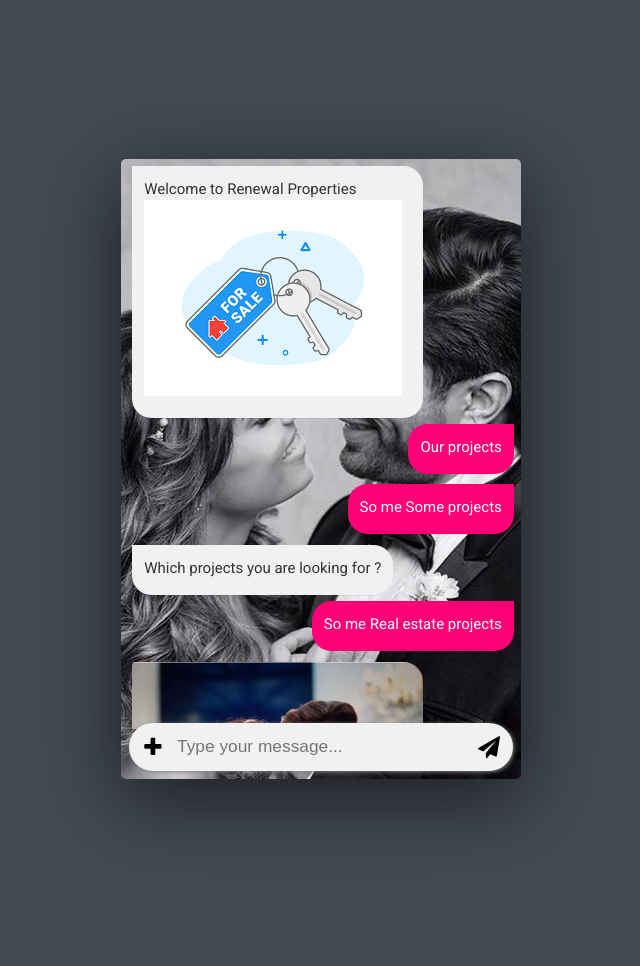
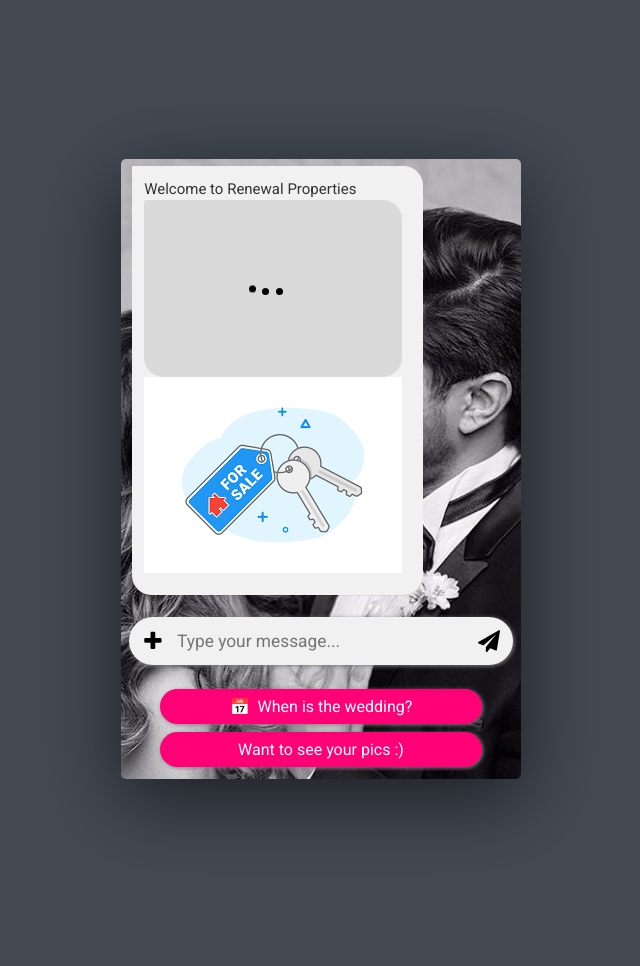
Before and after one commit to soumyassingharoy/chat_project, a PHP site: page / in a window 1280 px wide. Shown: the part 353-1319 px from the top of the page, without its empty margins (319-959 px from the left). Run offline with PHP 8.4, Linux system fonts and the light colour scheme.

Commit message:
chat massage

```diff
--- a/css/chat.css
+++ b/css/chat.css
@@ -39,6 +39,44 @@
 img{
 	max-width: 100%;
 }
+
+@-ms-viewport {
+  width: auto !important;
+}
+* {
+  box-sizing: border-box;
+}
+html {
+  font-weight: 400;
+  -webkit-font-smoothing: antialiased;
+}
+html,
+input {
+  font-family: var(--font-family);
+}
+body,
+html {
+  height: 100%;
+  margin: 0;
+  padding: 0;
+  overflow-x: hidden;
+}
+body {
+  transition: 0.3s ease-out;
+}
+body > div {
+  height: 100%;
+}
+body > ul {
+  position: relative;
+  height: 100%;
+}
+#loading_gif {
+  position: fixed;
+  top: 50%;
+  left: 50%;
+}
+
 
 .chat-content-wrapper{
 	width: 100%;
@@ -109,11 +147,13 @@
 
 ::-webkit-scrollbar-thumb {
   background: var(--text-color1);
+  opacity: 0;
 }
 
 ::-webkit-scrollbar-thumb:hover {
   background: var(--highlight-colour);
 }
+
 
 .chat-content-wrapper .conversation-container{
 	display: flex;
@@ -169,7 +209,59 @@
     padding: 12px 12px;
     margin: 3.2px;
     max-width: 75%;
+
+    opacity: 1;
+  -webkit-animation-name: mbsc-anim-p-in;
+  -webkit-animation-duration: 0.3s;
+  -webkit-transform: scale(1);
+  animation-name: mbsc-anim-p-in;
+  animation-duration: 0.1s;
+  transform: scale(1);
+
 }
+
+@keyframes mbsc-anim-p-in {
+  from {
+    opacity: 0;
+    transform: scale(0.8);
+  }
+  to {
+    opacity: 1;
+    transform: scale(1);
+  }
+}
+@-webkit-keyframes mbsc-anim-p-in {
+  from {
+    opacity: 0;
+    -webkit-transform: scale(0.8);
+  }
+  to {
+    opacity: 1;
+    -webkit-transform: scale(1);
+  }
+}
+@keyframes mbsc-anim-p-out {
+  from {
+    opacity: 1;
+    transform: scale(1);
+  }
+  to {
+    opacity: 0;
+    transform: scale(0.8);
+  }
+}
+@-webkit-keyframes mbsc-anim-p-out {
+  from {
+    opacity: 1;
+    -webkit-transform: scale(1);
+  }
+  to {
+    opacity: 0;
+    -webkit-transform: scale(0.8);
+  }
+}
+
+
 .chat-area .message.bot .message-body{
     border-top-right-radius: 1.3em;
     border-bottom-left-radius: 1.3em;
@@ -522,6 +614,101 @@
 	padding: 4px;
 	border-radius: 4px !important;
 }
+.image-loader {
+    width: 100%;
+    height: 177px;
+    background-color: #dadada;
+    border-radius: 1.3em;
+    border-top-left-radius: 3px;
+    position: relative;
+}
+.image-loader-animation {
+    position: absolute;
+    top: 45%;
+    right: 45%;
+    margin: auto;
+}
+.text-loader {
+    width: 100%;
+    height: auto;
+    background-color: transparent;
+    border-radius: 1.3em;
+    border-top-left-radius: 3px;
+    position: relative;
+    min-width: 40px;
+    display: flex;
+    justify-content: center;
+    align-items: center;
+    text-align: center;
+}
+.text-loader-animation {
+    position: static;
+    width: 100%;
+    padding: 0;
+    margin: 0;
+    border: none;
+    outline: none;
+}
+
+.dot {
+    display: inline-block;
+    width: 7px;
+    height: 7px;
+    border-radius: 50%;
+    margin-right: 3px;
+    background-color: var(--message-bot-text-color);
+    animation: wave 1.3s linear infinite;
+}
+
+.chat-area .message.user .message-body .dot{
+	background-color: var(--message-user-text-color);
+}
+
+#wave {
+  position: relative;
+  text-align: center;
+  width: 32px;
+  height: 20px;
+  margin-left: auto;
+  margin-right: auto;
+}
+.dot {
+  display: inline-block;
+  width: 7px;
+  height: 7px;
+  border-radius: 50%;
+  margin-right: 3px;
+  background-color: #000;
+  animation: wave 1.3s linear infinite;
+}
+.dot:nth-child(2) {
+  animation-delay: -1.1s;
+}
+.dot:nth-child(3) {
+  animation-delay: -0.9s;
+}
+@keyframes wave {
+  0%,
+  100%,
+  60% {
+    transform: initial;
+  }
+  30% {
+    transform: translateY(-10px);
+  }
+}
+
+
+.owl-carousel .owl-nav button.owl-next, .owl-carousel .owl-nav button.owl-prev, .owl-carousel button.owl-dot{
+	background: var(--message-bot-bg-color);
+	color: var(--message-bot-text-color);
+}
+.owl-theme .owl-nav [class*='owl-']:hover{
+	background: var(--message-user-bg-color);
+    color: var(--message-user-text-color);
+    text-decoration: none;
+}
+
 
 /*/////chatArea-end/////*/
 
@@ -533,13 +720,14 @@
 .chat-content-wrapper .create-newmessage{
     position: absolute;
     bottom: 0;
-    height: 48px;
+    height: auto;
     left: 0;
     padding-left: 0;
     width: 96%;
     margin:0 2%;
     background-color: transparent;
     margin-bottom: 8px;
+    z-index: 9999;
 }
 .create-newmessage .input-containter{
 	width: 100%;
@@ -605,30 +793,32 @@
     align-items: center;
 }
 
-/*/////footer-end/////*/
+
+/*//////*/
 
 
-.quick-reply {
-	-webkit-animation: scaleIn 1s cubic-bezier(0.68, -0.55, 0.265, 1.10);
-    -moz-animation: scaleIn 1s cubic-bezier(0.68, -0.55, 0.265, 1.10);
-    animation: scaleIn 1s cubic-bezier(0.68, -0.55, 0.265, 1.10);
-    -webkit-transform-origin: left bottom;
-    -moz-transform-origin: left bottom;
-    -ms-transform-origin: left bottom;
-    -o-transform-origin: left bottom;
-    transform-origin: left bottom;
-
-    display: flex;
-    justify-content: center;
-    align-items: center;
-    flex-wrap: wrap;
+.quick-reply{
+	overflow: auto;
+    font-size: 16px;
+    position: static;
+    bottom: 0;
+    height: auto;
+    left: 0;
+    padding-left: 0;
+    width: 100%;
+    border-bottom-right-radius: 5px;
+    border-bottom-left-radius: 5px;
+}
+.quick-reply .quick-reply-list{
+	list-style: none;
+    word-wrap: break-word;
     text-align: center;
-    clear: both;
-    padding: 5px 30px 15px 30px;
-    background: rgba(255, 255, 255, 0.5);
-    display: none;
+    padding: 20px 8px 0px;
+    width: 90%;
+    margin: 0 auto;
 }
-.quick-reply .quick-reply-item{
+.quick-reply .quick-reply-list .quick-reply-item{
+	width: 100%;
 	display: inline-block;
 	padding: 0;
 	margin: 0;
@@ -636,23 +826,35 @@
 	outline: none;
 	text-decoration: none;
 }
-.quick-reply a{
-	white-space: normal;
-    border-radius: 0 0;
-    background-color: var(--quick-reply-color2);
-    color: var(--quick-reply-color1);
-    border: var(--quick-border);
-    font-size: inherit;
-    display: inline-block;
-    margin: 8px;
-    border-radius: 20px;
-    padding: 8px 16px;
-    min-width: 80px;
-    margin-right: 5px;
-    text-align: center;
-    font-weight: 700;
-    box-shadow: 10px 10px 5px 0px rgba(0,0,0,0.25);
-	-webkit-box-shadow: 10px 10px 5px 0px rgba(0,0,0,0.25);
-	-moz-box-shadow: 10px 10px 5px 0px rgba(0,0,0,0.25);
-	transition: 0.3s;
+.quick-reply .quick-reply-list .quick-reply-item .quick-massage-body{
+	width: 100%;
+	display: flex;
+	padding: 0;
+	margin: 0;
+	border: none;
+	outline: none;
+	text-decoration: none;
+	justify-content: center;
+	align-items: center;
 }
+.quick-reply .quick-reply-list .quick-reply-item  .massage_button{
+	position: relative;
+	width: 100%;
+    display: block;
+    margin-bottom: -1px;
+    background-color: #fff;
+    border: none;
+    cursor: pointer;
+    border-radius: 5.6px;
+    box-shadow: 1px 1px 4px grey;
+    border-width: 0;
+    background-color: var(--message-user-bg-color);
+    color: var(--message-user-text-color);
+    margin: 4px;
+    border-top-right-radius: 1.3em;
+    border-bottom-left-radius: 1.3em;
+    border-top-left-radius: 1.3em;
+    border-bottom-right-radius: 1.3em;
+    padding: 8px 12px;
+    font-weight: 400;
+}
--- a/index.html
+++ b/index.html
@@ -50,7 +50,7 @@
         <div class="chat-main-content">
 
             <!---conversation--->
-            <div class="conversation-container" id="massage-scoll-block">
+            <div class="conversation-container" id="massage-scoll-block" style="padding-bottom: 180px">
             	<!---chatArea--->
                 <div class="chat-area">
                     <ul class="messages">
@@ -59,6 +59,14 @@
                                 <div class="text">
                                     <span class="text-span">Welcome to Renewal Properties</span>
                                      <a href="images/images.png" class="venobox" title="Image Titel">
+                                        <div class="image-loader">
+                                            <div class="image-loader-animation">
+                                                <span class="dot"></span>
+                                                <span class="dot"></span>
+                                                <span class="dot"></span>
+                                            </div>
+                                        </div>
+
                                         <img src="images/images.png" alt="image">
                                     </a>
                                 </div>
@@ -67,6 +75,28 @@
                         <li class="message user">
                             <div class="message-body">
                                 <div class="text">
+                                    <div class="text-loader">
+                                        <div class="text-loader-animation">
+                                            <span class="dot"></span>
+                                            <span class="dot"></span>
+                                            <span class="dot"></span>
+                                        </div>
+                                    </div>
+
+                                </div>
+                            </div>
+                        </li>
+
+                        <li class="message user">
+                            <div class="message-body">
+                                <div class="text">
+                                    <div class="text-loader" style="display: none;">
+                                            <div class="text-loader-animation">
+                                                <span class="dot"></span>
+                                                <span class="dot"></span>
+                                                <span class="dot"></span>
+                                            </div>
+                                        </div>
                                     <span class="text-span">Our projects</span>
                                 </div>
                             </div>
@@ -82,6 +112,29 @@
                         <li class="message bot">
                             <div class="message-body">
                                 <div class="text">
+                                    <div class="text-loader">
+                                        <div class="text-loader-animation">
+                                            <span class="dot"></span>
+                                            <span class="dot"></span>
+                                            <span class="dot"></span>
+                                        </div>
+                                    </div>
+                                    <span class="text-span" style="display: none;"></span>
+                                </div>
+                            </div>
+                        </li>
+
+                        <li class="message bot">
+                            <div class="message-body">
+                                <div class="text">
+                                    <div class="text-loader">
+                                        <div class="text-loader-animation">
+                                            <span class="dot"></span>
+                                            <span class="dot"></span>
+                                            <span class="dot"></span>
+                                        </div>
+                                    </div>
+
                                     <span class="text-span">Which projects you are looking for ?</span>
                                 </div>
                             </div>
@@ -98,6 +151,15 @@
                         <li class="message bot">
                             <div class="message-body image-box">
                                <a href="images/realested-1.jpg" class="venobox" title="Image Titel">
+
+                                <div class="image-loader">
+                                    <div class="image-loader-animation">
+                                        <span class="dot"></span>
+                                        <span class="dot"></span>
+                                        <span class="dot"></span>
+                                    </div>
+                                </div>
+
                                     <img src="images/realested-1.jpg" alt="image">
                                 </a>
                             </div>
@@ -315,16 +377,25 @@
 
                 <!---quick-reply--->
                 <div class="quick-reply">
-                    <div class="quick-reply-item">
-                        <a href="#">
-                            <span>Show More Gallery</span>
-                        </a>
-                    </div>
-                    <div class="quick-reply-item">
-                        <a href="#">
-                            <span> Back </span>
-                        </a>
-                    </div>
+                    <ul class="quick-reply-list">
+                        <li class="quick-reply-item">
+                            <div class="quick-massage-body">
+                                <h4 class="massage_button">📅 &nbsp;When is the wedding?</h4>
+                            </div>
+                        </li>
+                        <li class="quick-reply-item">
+                            <div class="quick-massage-body">
+                                <h4 class="massage_button">Want to see your pics :)</h4>
+                            </div>
+                        </li>
+                        <li class="quick-reply-item" style="display: none;">
+                            <div class="quick-massage-body">
+                                <h4 class="massage_button">Location</h4>
+                                <h4 class="massage_button">Number</h4>
+                                <h4 class="massage_button">Email</h4>
+                            </div>
+                        </li>
+                    </ul>
                 </div>
                 <!---quick-reply---end--->
 
```
